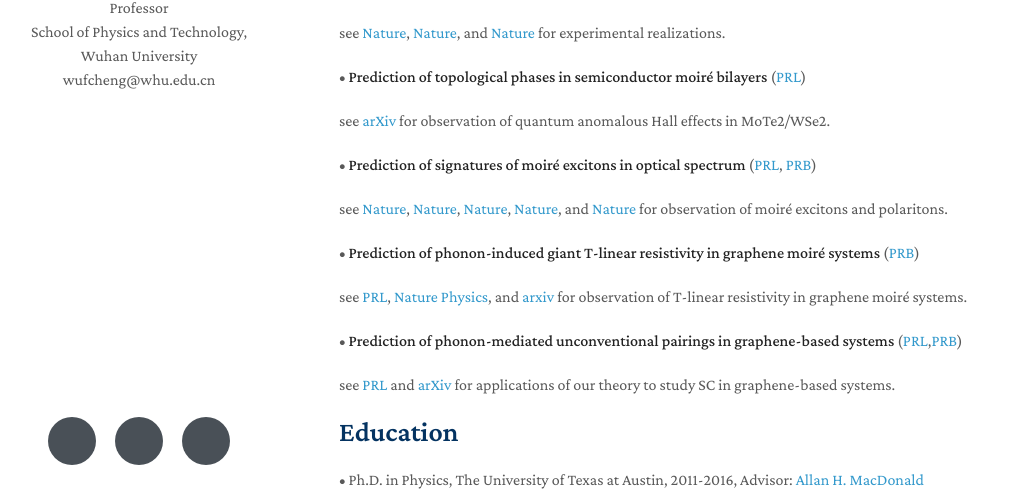
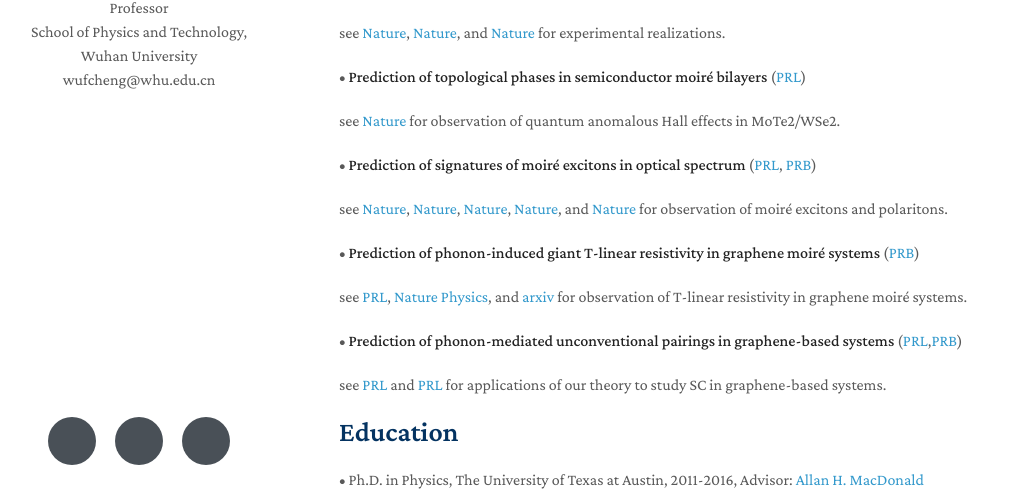
Before and after one commit to wufcheng/FengchengWu.github.io, a Jekyll site: the page built from index.md, in a window 1280 px wide and 900 px high. Shown: the part 326-817 px from the top of the window, without its empty margins (131-1144 px from the left). Built offline with Jekyll 4.4.1, drawn with Linux system fonts in a browser that asks for light colours; nearby versions of some CDN libraries; a style sheet for code colours, icons or effects is not loaded; our own code applies the rules of GitHub Pages for plain Markdown files.

Commit message:
Update index.md

```diff
--- a/index.md
+++ b/index.md
@@ -12,7 +12,7 @@ see [Nature](https://www.nature.com/articles/s41586-020-2085-3), [Nature](https:
 
 •	**Prediction of topological phases in semiconductor moiré bilayers** ([PRL](https://journals.aps.org/prl/abstract/10.1103/PhysRevLett.122.086402))
 
-see [arXiv](https://arxiv.org/abs/2107.01796) for observation of quantum anomalous Hall effects in MoTe2/WSe2.
+see [Nature](https://www.nature.com/articles/s41586-021-04171-1) for observation of quantum anomalous Hall effects in MoTe2/WSe2.
 
 •	**Prediction of signatures of moiré excitons in optical spectrum** ([PRL](https://journals.aps.org/prl/abstract/10.1103/PhysRevLett.118.147401), [PRB](https://journals.aps.org/prb/abstract/10.1103/PhysRevB.97.035306))
 
@@ -24,7 +24,7 @@ see [PRL](https://journals.aps.org/prl/abstract/10.1103/PhysRevLett.124.076801),
 
 •	**Prediction of phonon-mediated unconventional pairings in graphene-based systems** ([PRL](https://journals.aps.org/prl/abstract/10.1103/PhysRevLett.121.257001),[PRB](https://journals.aps.org/prb/abstract/10.1103/PhysRevB.99.165112))
 
-see [PRL](https://journals.aps.org/prl/abstract/10.1103/PhysRevLett.123.237002) and [arXiv](https://arxiv.org/abs/2106.13231) for applications of our theory to study SC in graphene-based systems.
+see [PRL](https://journals.aps.org/prl/abstract/10.1103/PhysRevLett.127.187001) and [PRL](https://journals.aps.org/prl/abstract/10.1103/PhysRevLett.127.217001) for applications of our theory to study SC in graphene-based systems.
 
 
 
```
